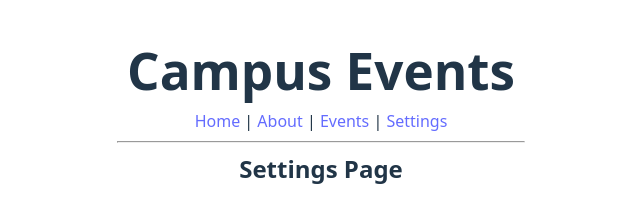
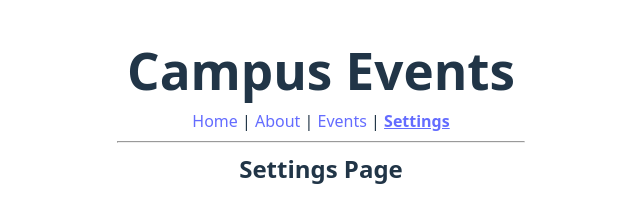
Before and after one commit to IT3049C/react-nav-demos, a React (Vite) app: page /settings in a window 1280 px wide. Shown: the top 200 px of the page, without its empty margins (319-959 px from the left). Built offline with nearby package versions, Linux system fonts and the light colour scheme.

Commit message:
navigation

```diff
--- a/src/AppLayout.css
+++ b/src/AppLayout.css
@@ -4,3 +4,8 @@
   padding: 2rem;
   text-align: center;
 }
+
+.active {
+  font-weight: 800;
+  text-decoration: underline;
+}
--- a/src/pages/Settings.jsx
+++ b/src/pages/Settings.jsx
@@ -1,13 +1,16 @@
+import { useNavigate } from "react-router-dom";
 import { applySavedTheme } from "../utils/theme";
 import "./Settings.css";
 import { useState } from "react";
 
 export function Settings() {
   const [theme, setTheme] = useState(localStorage.getItem(`theme`) || `light`);
+  const navigate = useNavigate();
 
   function handleSave() {
     localStorage.setItem(`theme`, theme);
     applySavedTheme();
+    navigate(`/`);
   }
 
   return (
```
